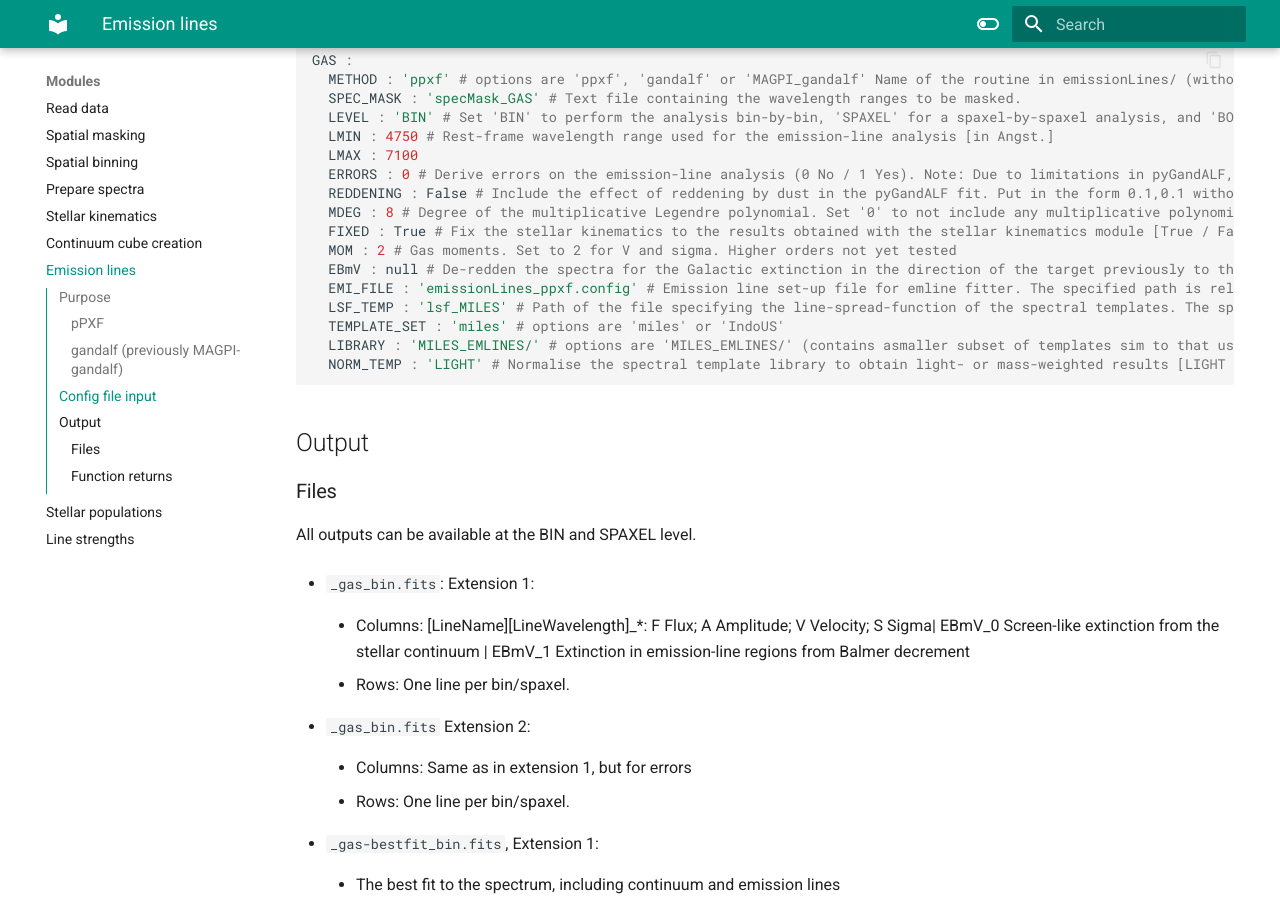
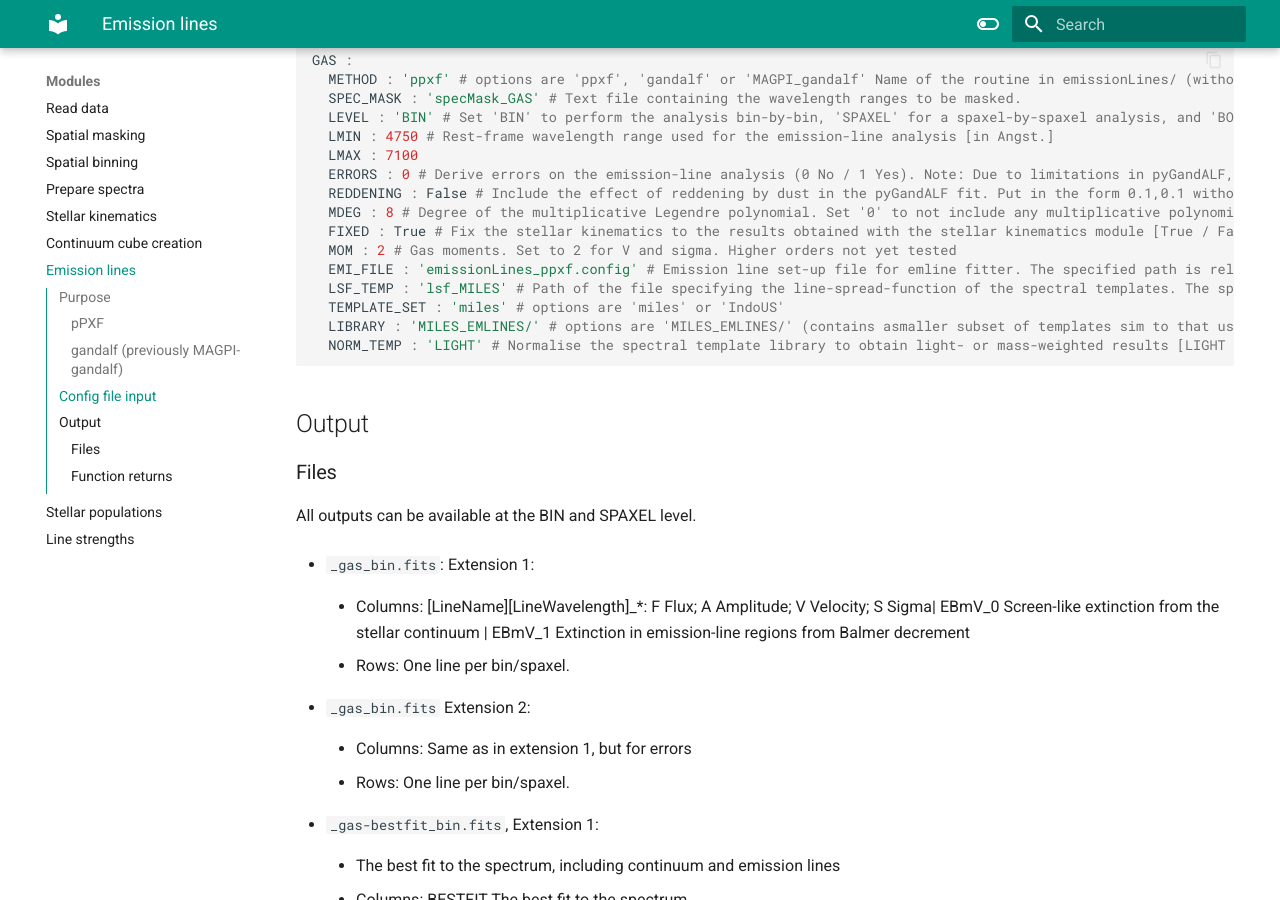
Before and after one commit to geckos-survey/gist-documentation, an MkDocs documentation site: the page built from docs/modules/emission_lines.md, in a window 1280 px wide and 900 px high, scrolled down 996 px. Built offline with MkDocs 1.6.1 and Material for MkDocs 9.7.7, drawn with Linux system fonts in a browser that asks for light colours.

Commit message:
Update emission_lines.md

```diff
--- a/docs/modules/emission_lines.md
+++ b/docs/modules/emission_lines.md
@@ -30,7 +30,6 @@ GAS :
   MDEG : 8 # Degree of the multiplicative Legendre polynomial. Set '0' to not include any multiplicative polynomials.
   FIXED : True # Fix the stellar kinematics to the results obtained with the stellar kinematics module [True / False]
   MOM : 2 # Gas moments. Set to 2 for V and sigma. Higher orders not yet tested
-  EBmV : null # De-redden the spectra for the Galactic extinction in the direction of the target previously to the analysis. Use e.g. EBmV = A_v / 3.2
   EMI_FILE : 'emissionLines_ppxf.config' # Emission line set-up file for emline fitter. The specified path is relative to the configDir path in defaultDir. Set to 'emissionLines_ppxf.config' when using the 'ppxf' routine, and 'emissionLines_gandalf.config' when using the 'gandalf' routine.
   LSF_TEMP : 'lsf_MILES' # Path of the file specifying the line-spread-function of the spectral templates. The specified path is relative to the configDir path in defaultDir.
   TEMPLATE_SET : 'miles' # options are 'miles' or 'IndoUS'
```
